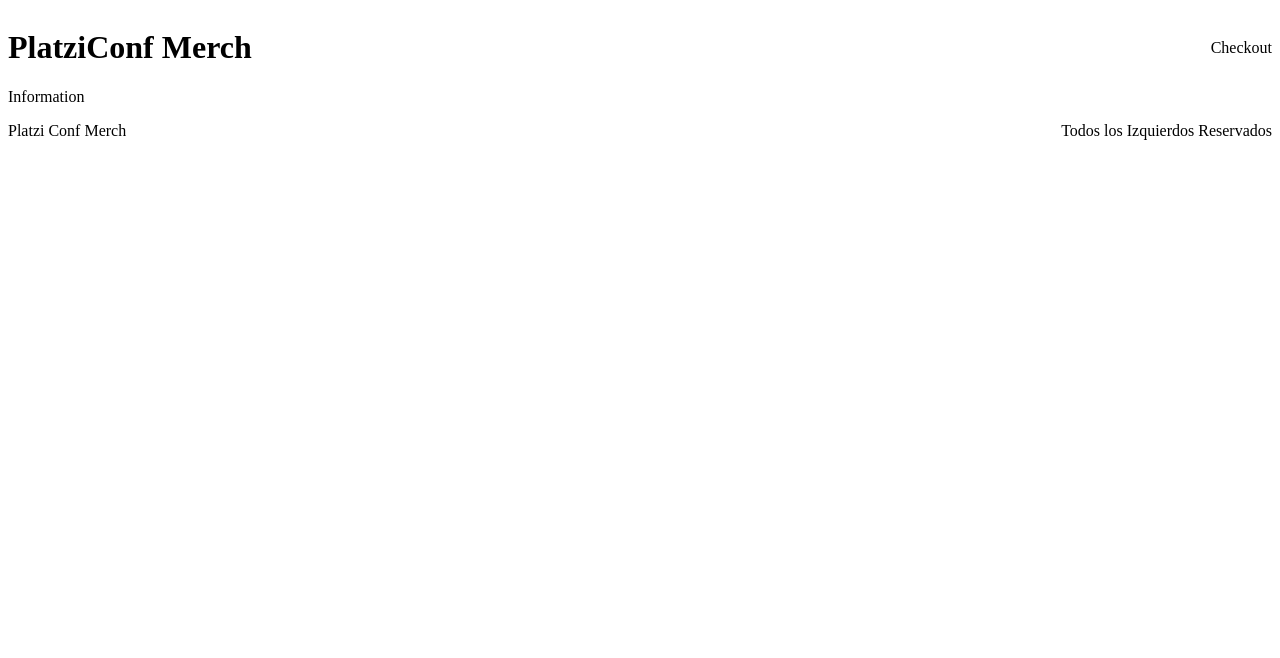
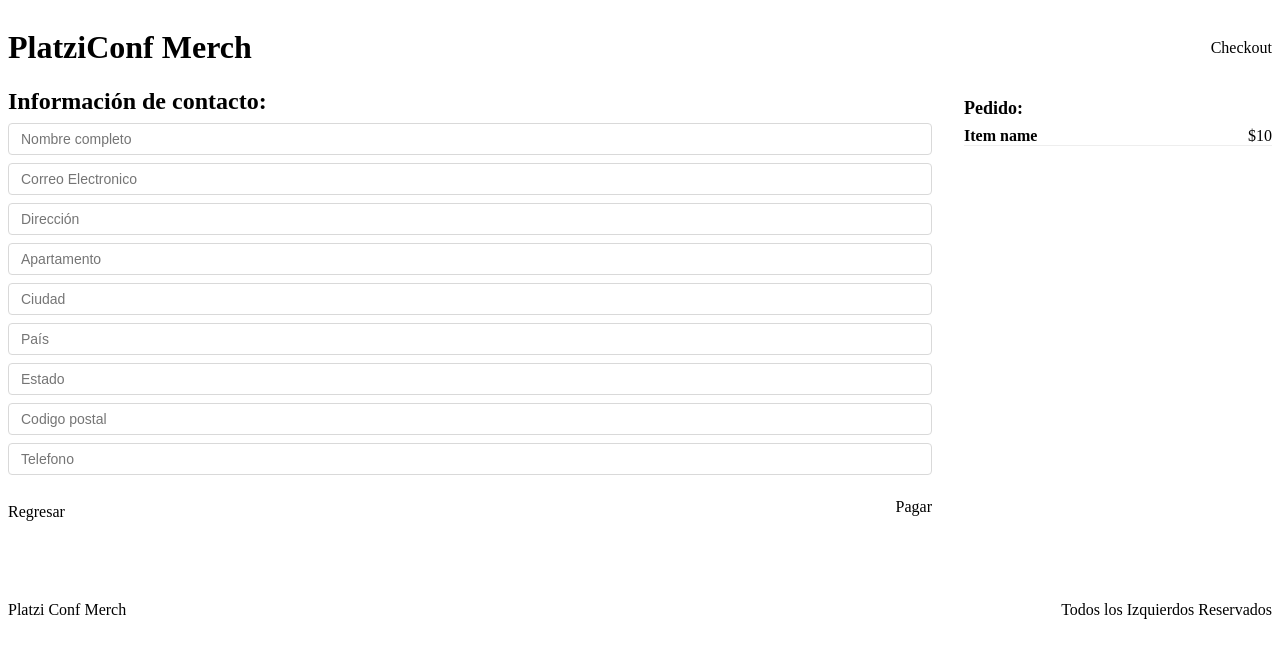
Before and after one commit to reinaldoagf/conf-merch, a React app: page /checkout/information in a window 1280 px wide. Shown: the top 658 px of the page. Built offline with nearby package versions, Linux system fonts and the light colour scheme.

Commit message:
InformationCheckout

```diff
--- a/src/containers/Information.jsx
+++ b/src/containers/Information.jsx
@@ -1,9 +1,43 @@
 import React from 'react';
-
+import '../styles/components/Information.scss';
 const Information = () => {
     return (
-        <div>
-            Information
+        <div className="Information">
+            <div className="Information-content">
+                <div className="Information-head">
+                    <h2>Información de contacto:</h2>
+                </div>
+                <div className="Information-form">
+                    <form action="">
+                        <input type="text" placeholder='Nombre completo' name="name" />
+                        <input type="text" placeholder='Correo Electronico' name="email" />
+                        <input type="text" placeholder='Dirección' name="address" />
+                        <input type="text" placeholder='Apartamento' name="apto" />
+                        <input type="text" placeholder='Ciudad' name="city" />
+                        <input type="text" placeholder='País' name="country" />
+                        <input type="text" placeholder='Estado' name="state" />
+                        <input type="text" placeholder='Codigo postal' name="postal_code" />
+                        <input type="text" placeholder='Telefono' name="phone" />
+                    </form>
+                </div>
+                <div className="Information-buttons">
+                    <div className="Information-back">
+                        Regresar
+                    </div>
+                    <div className="Information-next">
+                        Pagar
+                    </div>
+                </div>
+            </div>
+            <div className="Information-sidebar">
+                <h3>Pedido:</h3>
+                <div className="Information-item">
+                    <div className="Information-element">
+                        <h4>Item name</h4>
+                        <span>$10</span>
+                    </div>
+                </div>
+            </div>
         </div>
     );
 };
```
